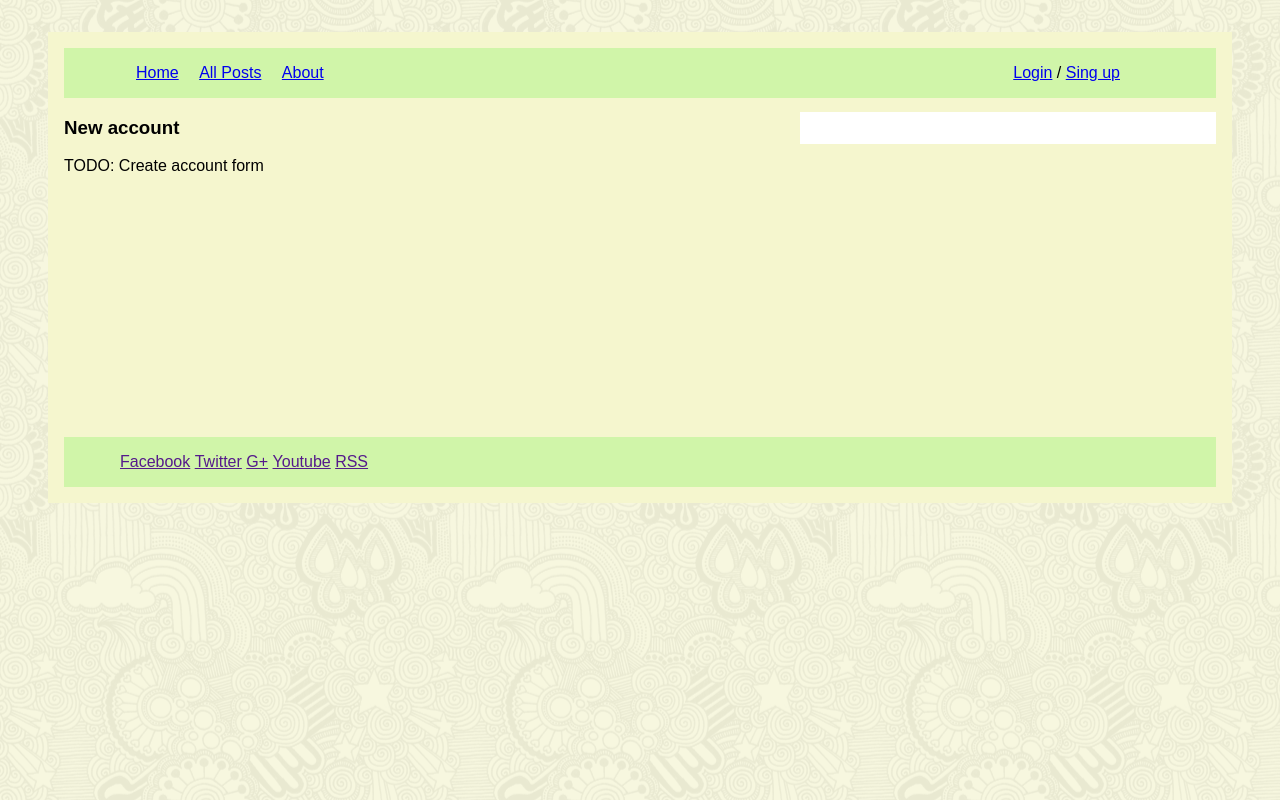
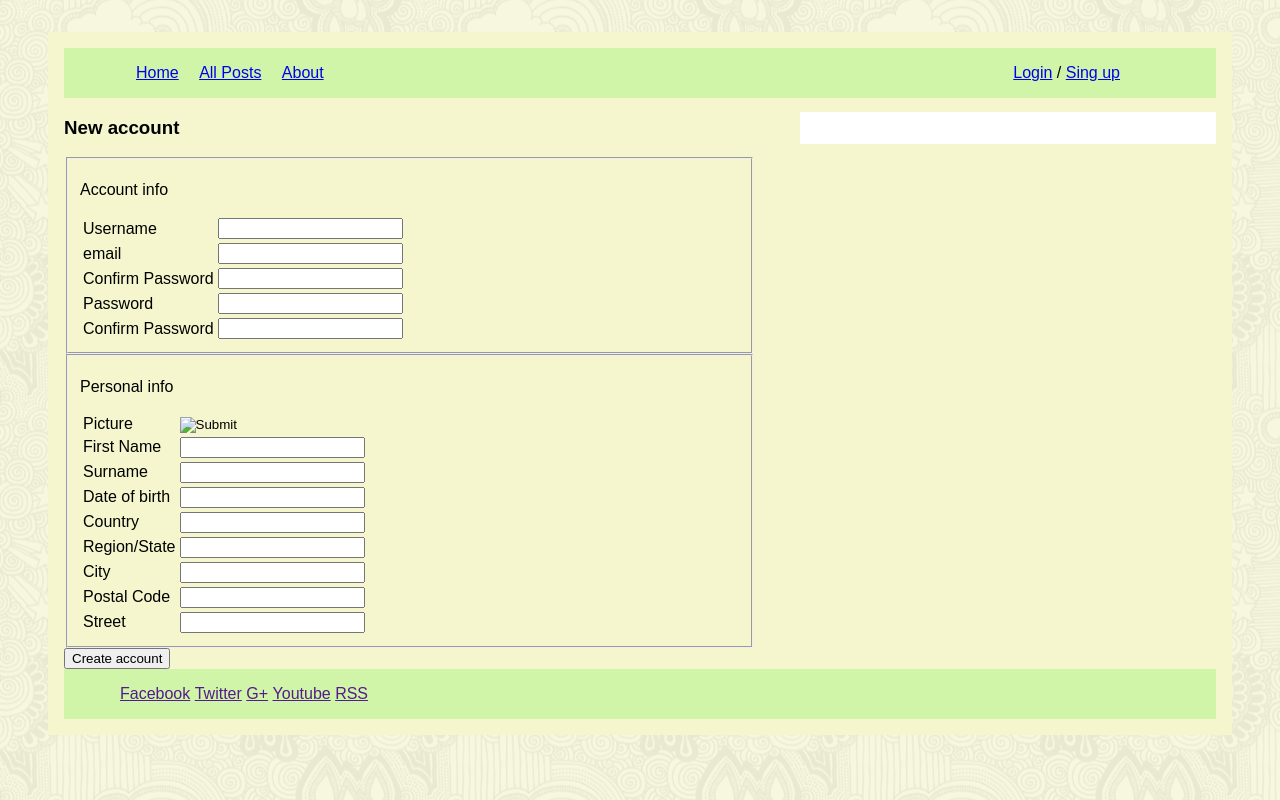
Before and after one commit to ezequielo/blog, a Django app: page /blog/create_account/ in a window 1280 px wide. Run offline with Django 3.2, Linux system fonts and the light colour scheme; parts of the project's set-up code (start-up, migrations or seed data) failed here and were passed over.

Commit message:
create account form

```diff
--- a/blog_app/models.py
+++ b/blog_app/models.py
@@ -41,7 +41,7 @@ class Address(models.Model):
 
 class Person(models.Model):
     fk_user = models.ForeignKey(User)
-    fk_addr = models.ForeignKey(Address)
+    fk_addr = models.ForeignKey(Address, blank=True)
     pic = models.BinaryField()
     name = models.CharField(max_length=20)
     surname = models.CharField(max_length=40)
--- a/blog_app/templates/blog_app/create_account.html
+++ b/blog_app/templates/blog_app/create_account.html
@@ -2,7 +2,76 @@
 {% block content %}
 
     <h3>New account</h3>
-    <p>TODO: Create account form</p>
+	<form action="{% url 'blog:create_account' %}" method="POST">
+		{% csrf_token %}
+		<fieldset>
+			<p>Account info</p>
+			<table>
+				<tr>
+					<td>Username</td>
+					<td><input type="text" name="username"/></td>
+				</tr>
+				<tr>
+					<td>email</td>
+					<td><input type="text" name="email"/></td>
+				</tr>
+				<tr>
+					<td>Confirm Password</td>
+					<td><input type="text" name="email2"/></td>
+				</tr>
+				<tr>
+					<td>Password</td>
+					<td><input type="text" name="pass"/></td>
+				</tr>
+				<tr>
+					<td>Confirm Password</td>
+					<td><input type="text" name="pass2"/></td>
+				</tr>
+			</table>
+		</fieldset>
+		<fieldset>
+			<p>Personal info</p>
+			<table>
+				<tr>
+					<td>Picture</td>
+					<td><input type="image" name="pic"/></td>
+				</tr>
+				<tr>
+					<td>First Name</td>
+					<td><input type="text" name="fisrtname"/></td>
+				</tr>
+				<tr>
+					<td>Surname</td>
+					<td><input type="text" name="lastname"/></td>
+				</tr>
+				<tr>
+					<td>Date of birth</td>
+					<td><input type="text" name="dob"/></td>
+				</tr>
+				<tr>
+					<td>Country</td>
+					<td><input type="text" name="country"/></td>
+				</tr>
+				<tr>
+					<td>Region/State</td>
+					<td><input type="text" name="state"/></td>
+				</tr>
+				<tr>
+					<td>City</td>
+					<td><input type="text" name="city"/></td>
+				</tr>
+				<tr>
+					<td>Postal Code</td>
+					<td><input type="text" name="pcode"/></td>
+				</tr>
+				<tr>
+					<td>Street</td>
+					<td><input type="text" name="street"/></td>
+				</tr>
+			</table>
+		</fieldset>
+		<input type="submit" value="Create account"/>
+	</form>
 
 {% endblock content %}
 
--- a/blog_app/views.py
+++ b/blog_app/views.py
@@ -28,6 +28,7 @@ def all_posts(request):
     vals['latest_post_list'] = Post.objects.order_by('pub_date')
     vals['categories_list'] = Category.objects.order_by('name')
     return render(request, 'blog_app/index.html', vals)
+
 
 def detail(request, post_id):
     post = get_object_or_404(Post, pk=post_id)
@@ -79,6 +80,7 @@ def password_restore(request):
     return render(request, 'blog_app/password_restore.html', {})
 
 def create_account(request):
+    # TODO
     return render(request, 'blog_app/create_account.html', {})
 
 
```
